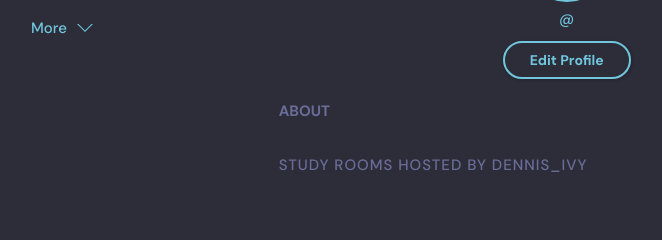
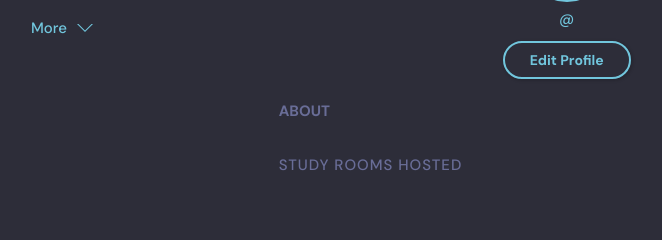
Before and after one commit to Yadavanurag13/study_buddy, a Django app: template base/templates/base/profile.html in a window 1280 px wide. Shown: the part 182-422 px from the top of the page, without its empty margins (33-695 px from the left). Run offline with Django 3.2, Linux system fonts and the light colour scheme; the template is opened without the code that fills it, so the values that code supplies are empty.

Commit message:
"updated some changes"

```diff
--- a/base/templates/base/profile.html
+++ b/base/templates/base/profile.html
@@ -32,7 +32,7 @@
 
       <div class="roomList__header">
         <div>
-          <h2>Study Rooms Hosted by dennis_ivy</a>
+          <h2>Study Rooms Hosted</a>
           </h2>
         </div>
       </div>
```
Also changed, not shown: static/images/Dennis_Ivanov.jpg (deleted), static/images/anurag.jpeg (added), static/images/avatar.svg (deleted), static/images/dennis_YYI5oDa.jpg (deleted), static/images/dennis_f7ALlVg.jpg (deleted).
